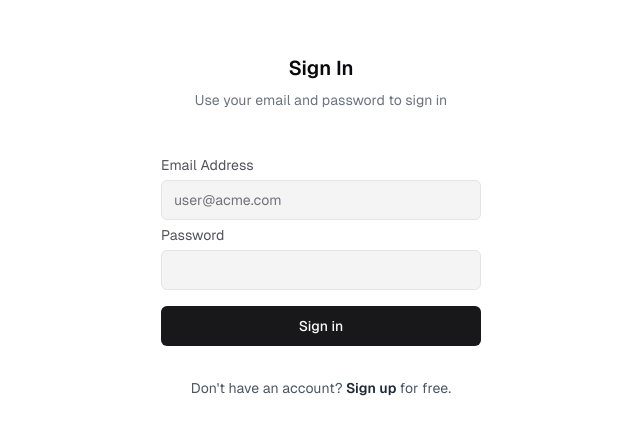
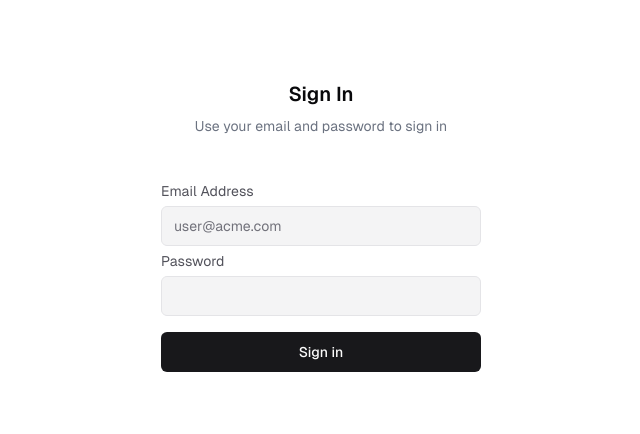
Before and after one commit to gabrpark/nextjs-ai-chatbot, a Next.js app: page /login in a window 1280 px wide. Shown: the part 174-608 px from the top of the page, without its empty margins (319-959 px from the left). Built offline with nearby package versions, Linux system fonts and the light colour scheme.

Commit message:
Remove sign-up prompt from the login page in the authentication module

```diff
--- a/app/(auth)/login/page.tsx
+++ b/app/(auth)/login/page.tsx
@@ -48,16 +48,6 @@ export default function Page() {
         </div>
         <AuthForm action={handleSubmit} defaultEmail={email}>
           <SubmitButton>Sign in</SubmitButton>
-          <p className="text-center text-sm text-gray-600 mt-4 dark:text-zinc-400">
-            {"Don't have an account? "}
-            <Link
-              href="/register"
-              className="font-semibold text-gray-800 hover:underline dark:text-zinc-200"
-            >
-              Sign up
-            </Link>
-            {" for free."}
-          </p>
         </AuthForm>
       </div>
     </div>
```
